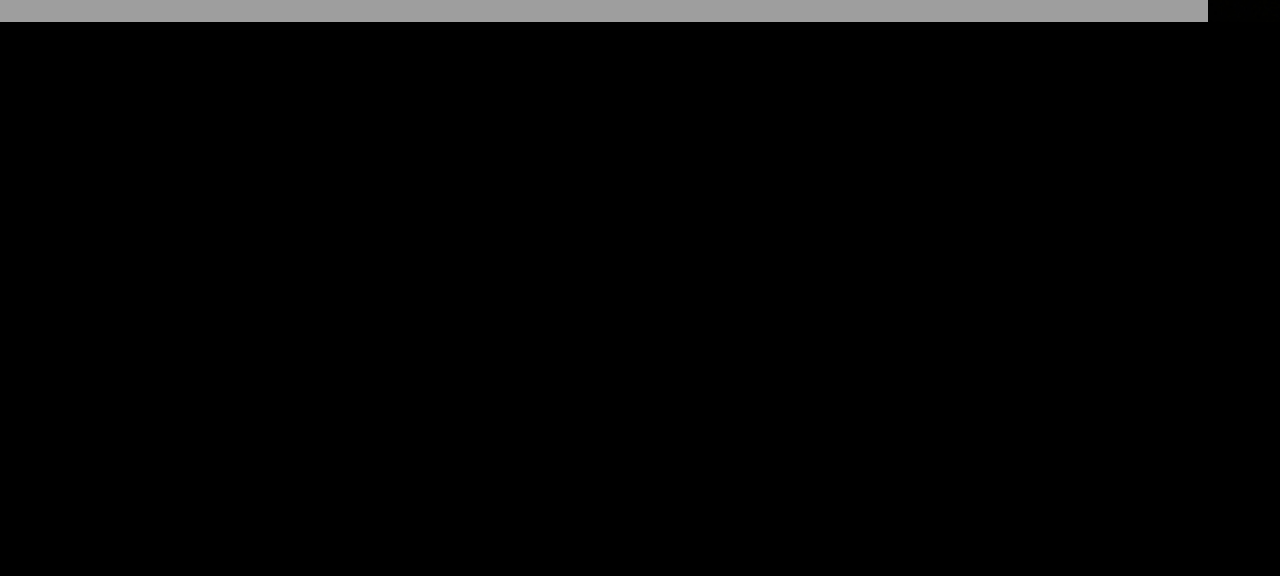
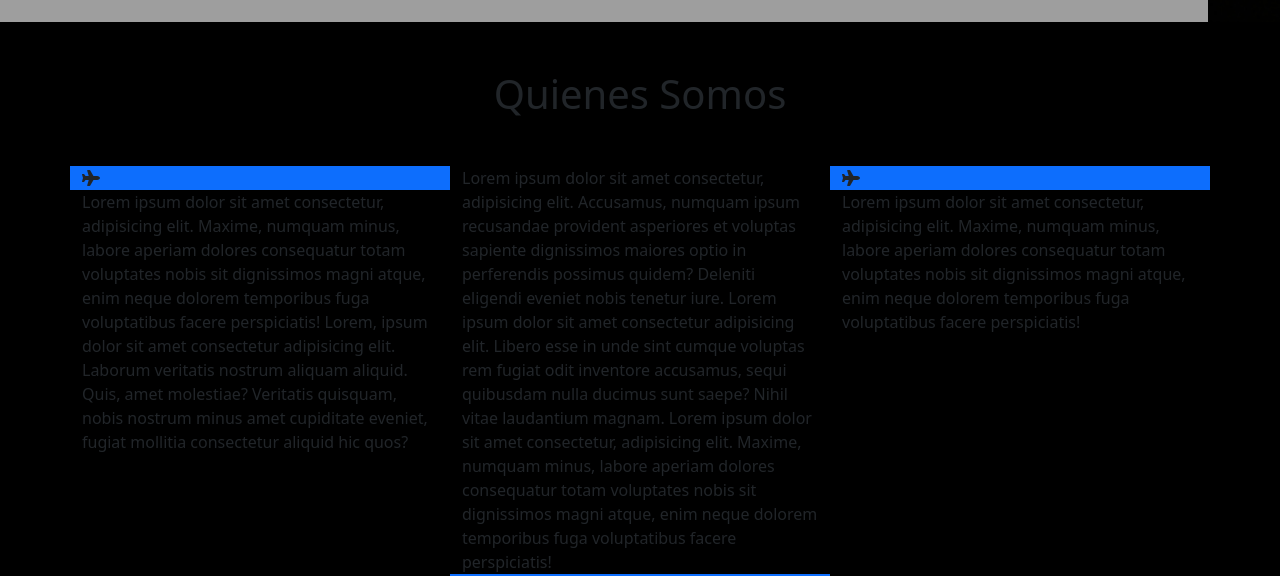
Before and after one commit to OscarLeandro/viajes-chile, a plain HTML site: page index.html in a window 1280 px wide. Shown: the part 778-1354 px from the top of the page. Before the commit the page ends 800 px from the top, so only its background shows below. Drawn offline with Linux system fonts and the light colour scheme; grey boxes are pictures that could not be loaded.

Commit message:
seccion quienes somos

```diff
--- a/index.html
+++ b/index.html
@@ -10,10 +10,7 @@
 </head>
 <body>
 
-
-
   <header>
-
     <nav class="my-nav navbar navbar-expand-lg navbar-dark fixed-top">
         <div class="container">
           <img class="img-fluid" width="40px" src="assets/img/viajes.svg" alt="">
@@ -24,9 +21,9 @@
           <div class="collapse navbar-collapse  " id="navbarNavAltMarkup">
             <div class="navbar-nav ms-auto me-5">
               <a class="nav-link active" aria-current="page" href="#">Inicio</a>
-                  <a class="nav-link" href="#recetas">Quienes Somos</a>
-                  <a class="nav-link" href="#">Destacados</a>
-                  <a class="nav-link " href="#" >Contacto</a>
+              <a class="nav-link" href="#quienessomos">Quienes Somos</a>
+              <a class="nav-link" href="#destacados">Destacados</a>
+              <a class="nav-link " href="#contacto" >Contacto</a>
             </div>
           </div>
         </div>
@@ -53,37 +50,43 @@
           <span class="visually-hidden">Next</span>
         </button>
       </div>
+  </header>
 
+  <section class="seccion2" id="quienessomos">
+    <div class="container">
+      <h1 class="text-center my-5">Quienes Somos</h1>
+      <div class="row mt-5" >
 
-        <!-- <div id="carouselExampleIndicators" class="carousel slide my-carousel my-carousel" data-ride="carousel">
-          <ol class="carousel-indicators">
-            <li data-target="#carouselExampleIndicators" data-slide-to="0" class="active"></li>
-            <li data-target="#carouselExampleIndicators" data-slide-to="1"></li>
-            <li data-target="#carouselExampleIndicators" data-slide-to="2"></li>
-          </ol>
-          <div class="carousel-inner" role="listbox">
-            <div class="carousel-item active" style="background-image: url('assets/img/carousel1.jpg')">
-
-            </div>
-              <div class="carousel-item " style="background-image: url('assets/img/carousel2.jpg')">
-
-            </div>
-            <div class="carousel-item " style="background-image: url('assets/img/carousel3.jpg')">
-
+        <div class="col-lg-4 ">
+          <div class="row">
+            <div class="col-12 bg-primary"><i class="fas fa-plane"></i></div>
+            <div class="col-12 d-flex align-items-stretch">
+              Lorem ipsum dolor sit amet consectetur, adipisicing elit. Maxime, numquam minus, labore aperiam dolores consequatur totam voluptates nobis sit dignissimos magni atque, enim neque dolorem temporibus fuga voluptatibus facere perspiciatis!
+              Lorem, ipsum dolor sit amet consectetur adipisicing elit. Laborum veritatis nostrum aliquam aliquid. Quis, amet molestiae? Veritatis quisquam, nobis nostrum minus amet cupiditate eveniet, fugiat mollitia consectetur aliquid hic quos?
             </div>
           </div>
-          <a class="carousel-control-prev" href="#carouselExampleIndicators" role="button" data-slide="prev">
-            <span class="carousel-control-prev-icon" aria-hidden="true"></span>
-            <span class="sr-only">Previous</span>
-          </a>
-          <a class="carousel-control-next" href="#carouselExampleIndicators" role="button" data-slide="next">
-            <span class="carousel-control-next-icon" aria-hidden="true"></span>
-            <span class="sr-only">Next</span>
-          </a>
-        </div> -->
-
-
-      </header>
+        </div>
+        <div class="col-lg-4 ">
+          <div class="row ">
+            <div class="col-12 d-flex align-items-stretch ">
+              Lorem ipsum dolor sit amet consectetur, adipisicing elit. Accusamus, numquam ipsum recusandae provident asperiores et voluptas sapiente dignissimos maiores optio in perferendis possimus quidem? Deleniti eligendi eveniet nobis tenetur iure.
+              Lorem ipsum dolor sit amet consectetur adipisicing elit. Libero esse in unde sint cumque voluptas rem fugiat odit inventore accusamus, sequi quibusdam nulla ducimus sunt saepe? Nihil vitae laudantium magnam.
+              Lorem ipsum dolor sit amet consectetur, adipisicing elit. Maxime, numquam minus, labore aperiam dolores consequatur totam voluptates nobis sit dignissimos magni atque, enim neque dolorem temporibus fuga voluptatibus facere perspiciatis!
+            </div>
+            <div class="col-12 bg-primary"><i class="fas fa-plane"></i></div>
+          </div>
+        </div>
+        <div class="col-lg-4 ">
+          <div class="row">
+            <div class="col-12 bg-primary"><i class="fas fa-plane"></i></div>
+            <div class="col-12 d-flex align-items-stretch">
+              Lorem ipsum dolor sit amet consectetur, adipisicing elit. Maxime, numquam minus, labore aperiam dolores consequatur totam voluptates nobis sit dignissimos magni atque, enim neque dolorem temporibus fuga voluptatibus facere perspiciatis!
+            </div>
+          </div>
+        </div>
+      </div>
+    </div>
+  </section>
 
 
 
@@ -91,6 +94,7 @@
 
   <script src="assets/js/bootstrap.bundle.min.js"></script>
   <script src="assets/js/jquery-3.6.0.min.js"></script>
+  <script src="https://kit.fontawesome.com/155d870633.js" crossorigin="anonymous"></script>
   <script src="assets/js/script.js"></script>
 
 </body>
```
Lines whose indentation alone changed are shown as unchanged.
